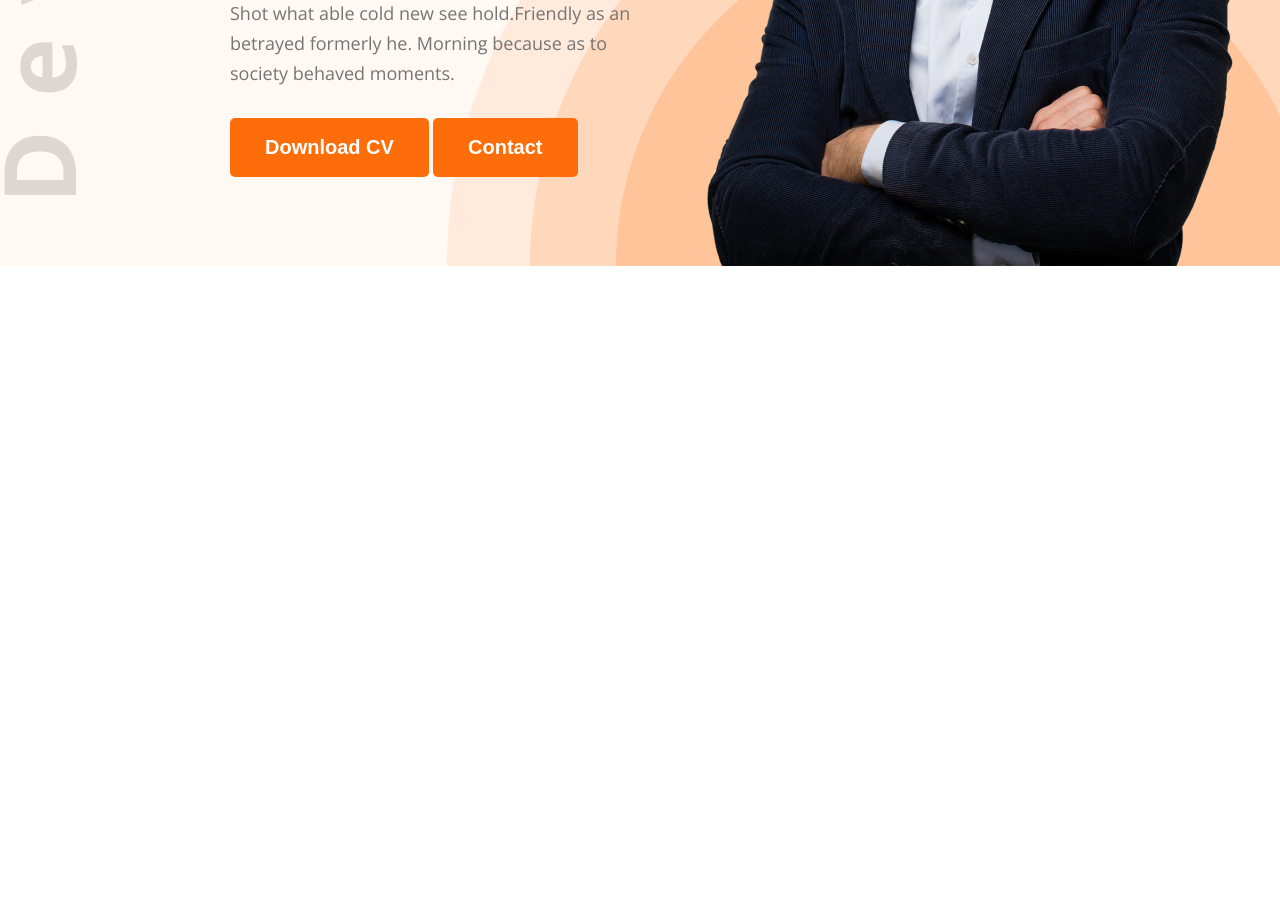
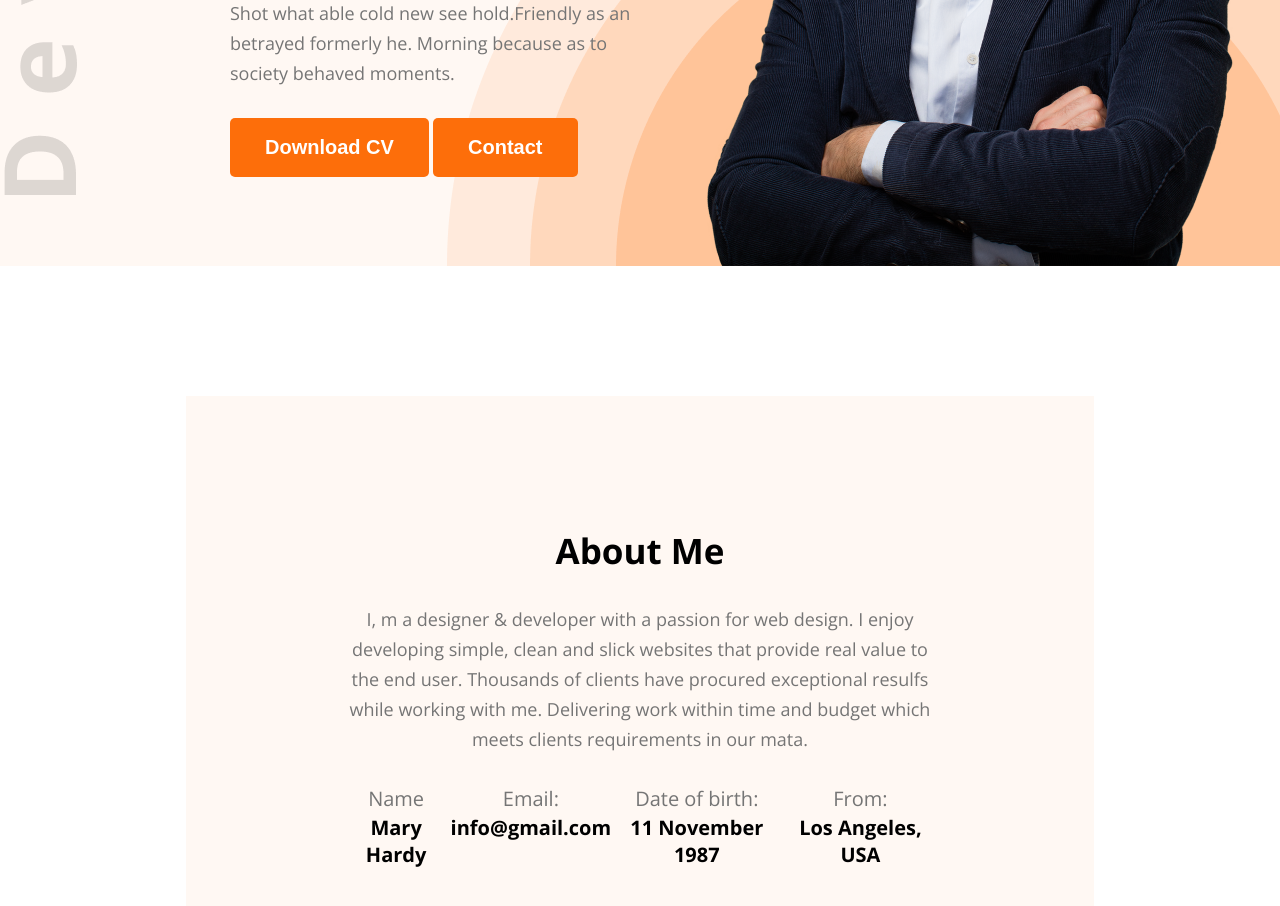
Before and after one commit to Hasnain064/hero-dev-code, a plain HTML site: page index.html in a window 1280 px wide. Shown: the part 568-1474 px from the top of the page. Before the commit the page ends 834 px from the top, so only its background shows below. Drawn offline with nearby package versions, Linux system fonts and the light colour scheme.

Commit message:
Created about section

```diff
--- a/index.html
+++ b/index.html
@@ -36,5 +36,32 @@
           </div>
         </section>
     </header>
+
+    <section id="about">
+         <div class="about-container">
+           <div class="section-heading">
+              <h2>About Me</h2>
+              <p>I, m a designer & developer with a passion for web design. I enjoy developing simple, clean and slick websites that provide real value to the end user. Thousands of clients have procured exceptional resulfs while working with me. Delivering work within time and budget which meets clients requirements in our mata.</p>
+           </div>
+           <div class="about-info">
+               <div class="info-card">
+                 <p>Name</p>
+                 <h4>Mary Hardy</h4>
+               </div>
+               <div class="info-card">
+                 <p>Email:</p>
+                 <h4>info@gmail.com</h4>
+               </div>
+               <div class="info-card">
+                 <p>Date of birth:</p>
+                 <h4>11 November 1987</h4>
+               </div>
+               <div class="info-card">
+                 <p>From:</p>
+                 <h4>Los Angeles, USA</h4>
+               </div>
+           </div>
+         </div>
+    </section>
 </body>
 </html>
--- a/styles/portfolio.css
+++ b/styles/portfolio.css
@@ -27,6 +27,23 @@
   font-size: 20px;
   font-weight: bold;
   cursor: pointer;
+}
+
+.section-heading{
+  max-width: 827px;
+  text-align: center;
+}
+
+.section-heading h2{
+  font-size: 35px;
+  margin-bottom: 30px;
+}
+
+.section-heading p{
+  font-size: 18px;
+  margin-bottom: 30px;
+  line-height: 30px;
+  color: #757575;
 }
 
 
@@ -100,3 +117,31 @@
   max-width: 585px;
   vertical-align: middle;
 }
+
+#about{
+  padding-top: 130px;
+}
+
+#about .about-container{
+  width: 71%;
+  max-width: 1140px;
+  margin: 0 auto;
+  text-align: center;
+  background-color: #FFF8F3;
+  padding: 131px 156px;
+}
+
+#about .about-container .about-info{
+  display: flex;
+  justify-content: space-around;
+}
+
+.about-info .info-card p{
+  font-size: 20px;
+  line-height: 30px;
+  color: #757575;
+}
+
+.about-info .info-card h4{
+  font-size: 20px;
+}
```
